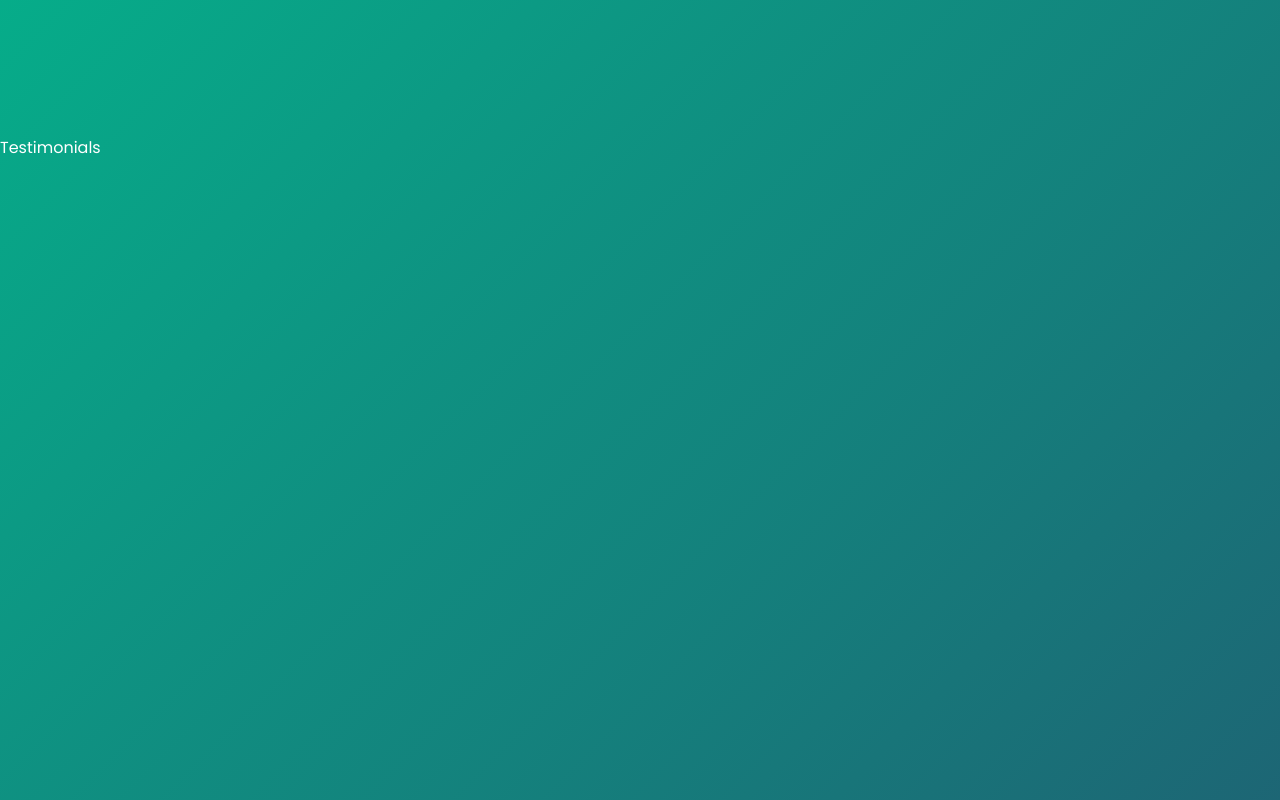
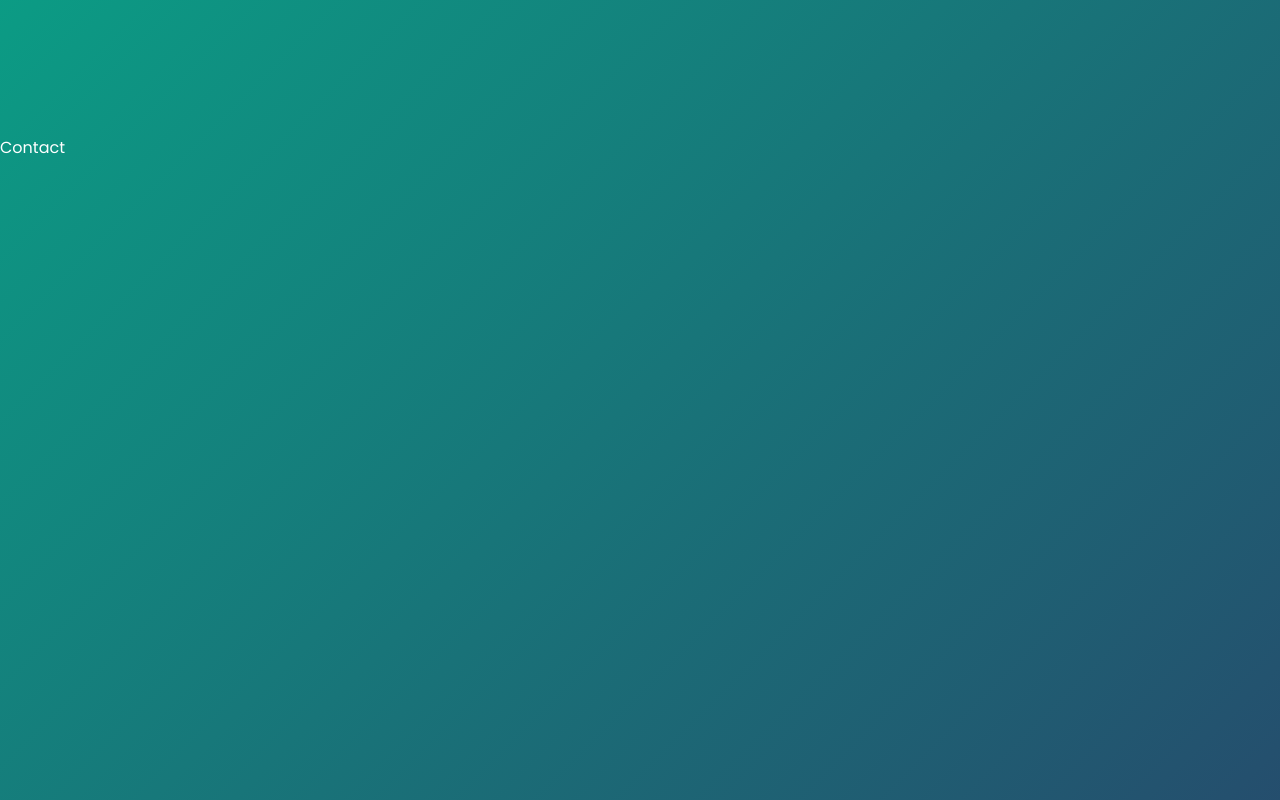
Before and after one commit to gagangupta5/My_Portfolio, a React (Vite) app: page / in a window 1280 px wide. Shown: the part 4920-5720 px from the top of the page. Built offline with nearby package versions, Linux system fonts and the light colour scheme.

Commit message:
Remove Testimonials Section

```diff
--- a/src/App.jsx
+++ b/src/App.jsx
@@ -7,7 +7,6 @@ import Footer from "./sections/Footer";
 import Home from "./sections/Home";
 import Projects from "./sections/Projects";
 import Skills from "./sections/Skills";
-import Testimonials from "./sections/Testimonials";
 import IntroAnimation from "./components/IntroAnimation";
 import React from "react";
 
@@ -25,7 +24,6 @@ export default function App() {
       <Skills/>
       <Projects/>
       <Experience/>
-      <Testimonials/>
       <Contact/>
       <Footer/>
     </div>
--- a/src/sections/Testimonials.jsx
+++ /dev/null
@@ -1,11 +0,0 @@
-import React from 'react'
-
-const Testimonials = () => {
-  return (
-    <div className='w-full h-screen'>
-      Testimonials
-    </div>
-  )
-}
-
-export default Testimonials
```
